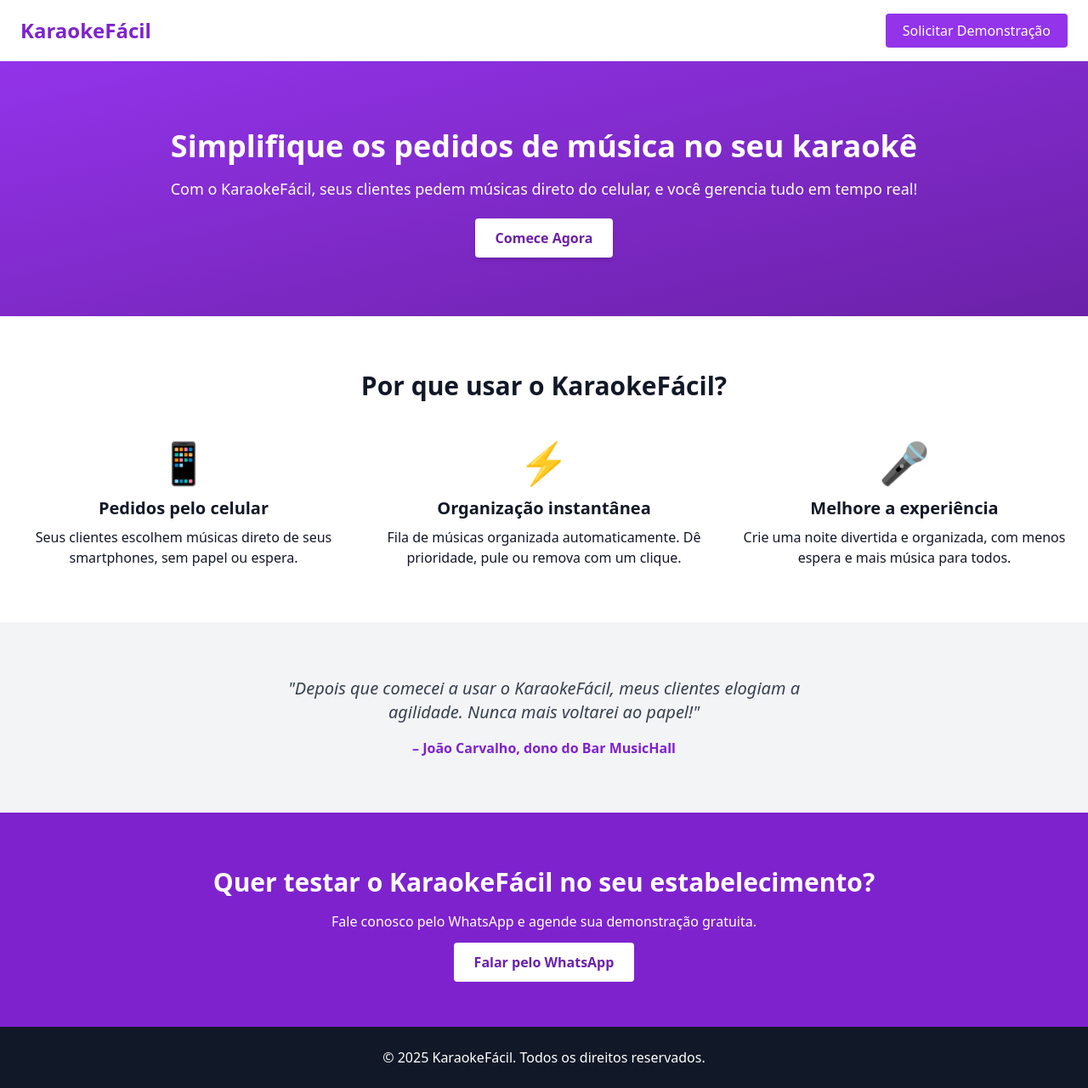
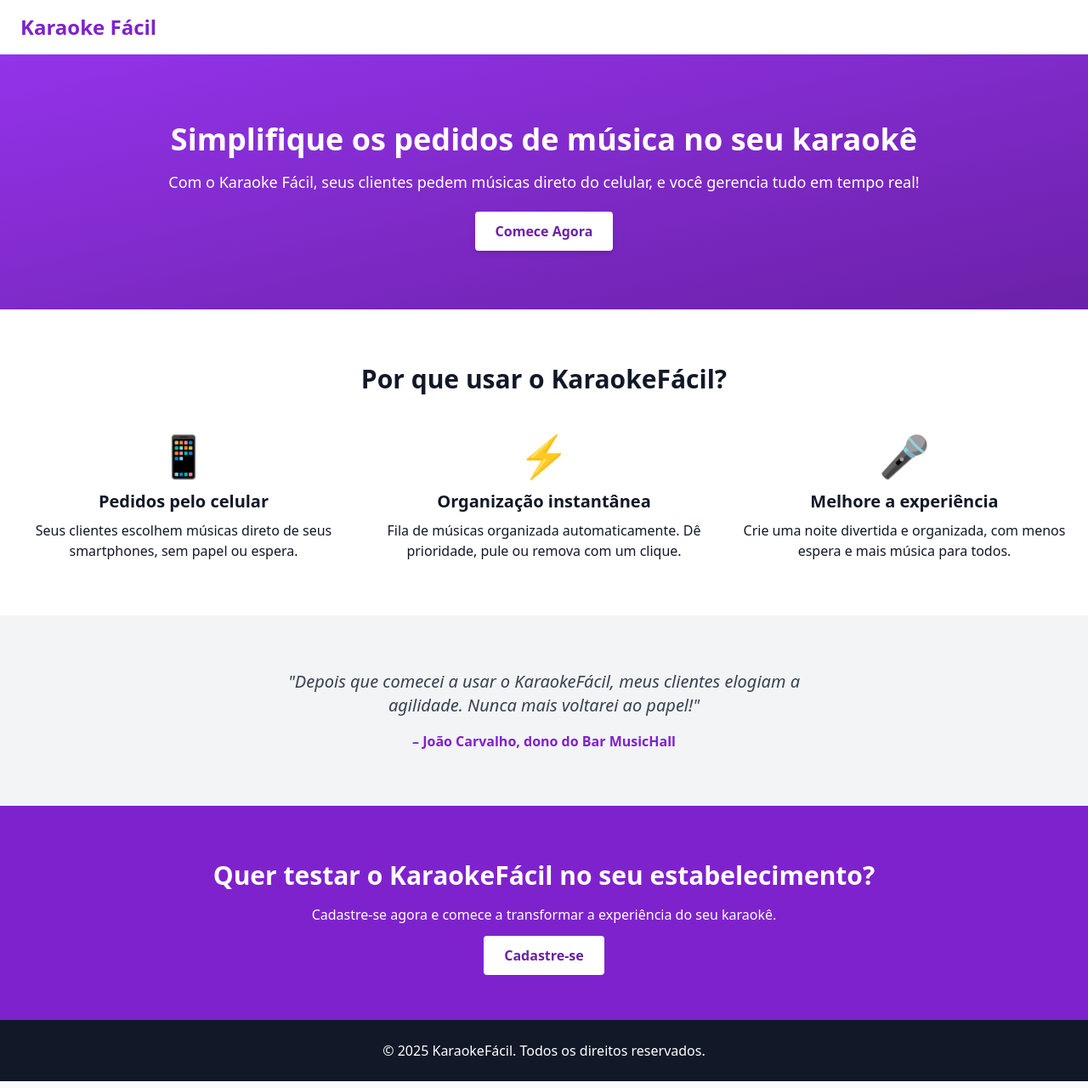
Before and after one commit to christiangrossi/kf-lading-page, a plain HTML site: page index.html in a window 1280 px wide. Shown: the whole page at 85% size. Drawn offline with nearby package versions, Linux system fonts and the light colour scheme.

Commit message:
atualização

```diff
--- a/index.html
+++ b/index.html
@@ -3,17 +3,14 @@
   <head>
     <meta charset="UTF-8" />
     <meta name="viewport" content="width=device-width, initial-scale=1.0" />
-    <title>KaraokeFácil - Gerenciador de Pedidos de Música</title>
+    <title>Karaoke Fácil - Gerenciador de Pedidos de Música</title>
     <script src="https://cdn.tailwindcss.com"></script>
   </head>
   <body class="bg-gray-50 text-gray-900 font-sans">
     <!-- Header -->
     <header class="bg-white shadow-md">
       <div class="container mx-auto px-6 py-4 flex justify-between items-center">
-        <h1 class="text-2xl font-bold text-purple-700">KaraokeFácil</h1>
-        <a href="#contato" class="bg-purple-600 text-white px-5 py-2 rounded hover:bg-purple-700 transition">
-          Solicitar Demonstração
-        </a>
+        <h1 class="text-2xl font-bold text-purple-700">Karaoke Fácil</h1>
       </div>
     </header>
 
@@ -21,7 +18,7 @@
     <section class="text-center py-20 bg-gradient-to-br from-purple-600 to-purple-800 text-white">
       <div class="container mx-auto px-6">
         <h2 class="text-4xl font-bold mb-4">Simplifique os pedidos de música no seu karaokê</h2>
-        <p class="text-lg mb-8">Com o KaraokeFácil, seus clientes pedem músicas direto do celular, e você gerencia tudo em tempo real!</p>
+        <p class="text-lg mb-8">Com o Karaoke Fácil, seus clientes pedem músicas direto do celular, e você gerencia tudo em tempo real!</p>
         <a href="#contato" class="bg-white text-purple-800 font-semibold px-6 py-3 rounded shadow-md hover:bg-gray-100 transition">
           Comece Agora
         </a>
@@ -64,9 +61,9 @@
     <section id="contato" class="bg-purple-700 text-white py-16 text-center">
       <div class="container mx-auto px-6">
         <h3 class="text-3xl font-bold mb-4">Quer testar o KaraokeFácil no seu estabelecimento?</h3>
-        <p class="mb-6">Fale conosco pelo WhatsApp e agende sua demonstração gratuita.</p>
-        <a href="https://wa.me/+5511930169996" target="_blank" class="bg-white text-purple-800 px-6 py-3 rounded font-semibold hover:bg-gray-200 transition">
-          Falar pelo WhatsApp
+        <p class="mb-6">Cadastre-se agora e comece a transformar a experiência do seu karaokê.</p>
+        <a href="https://monitor.karaokefacil.com.br/registre-se" target="_blank" class="bg-white text-purple-800 px-6 py-3 rounded font-semibold hover:bg-gray-200 transition">
+          Cadastre-se
         </a>
       </div>
     </section>
```
